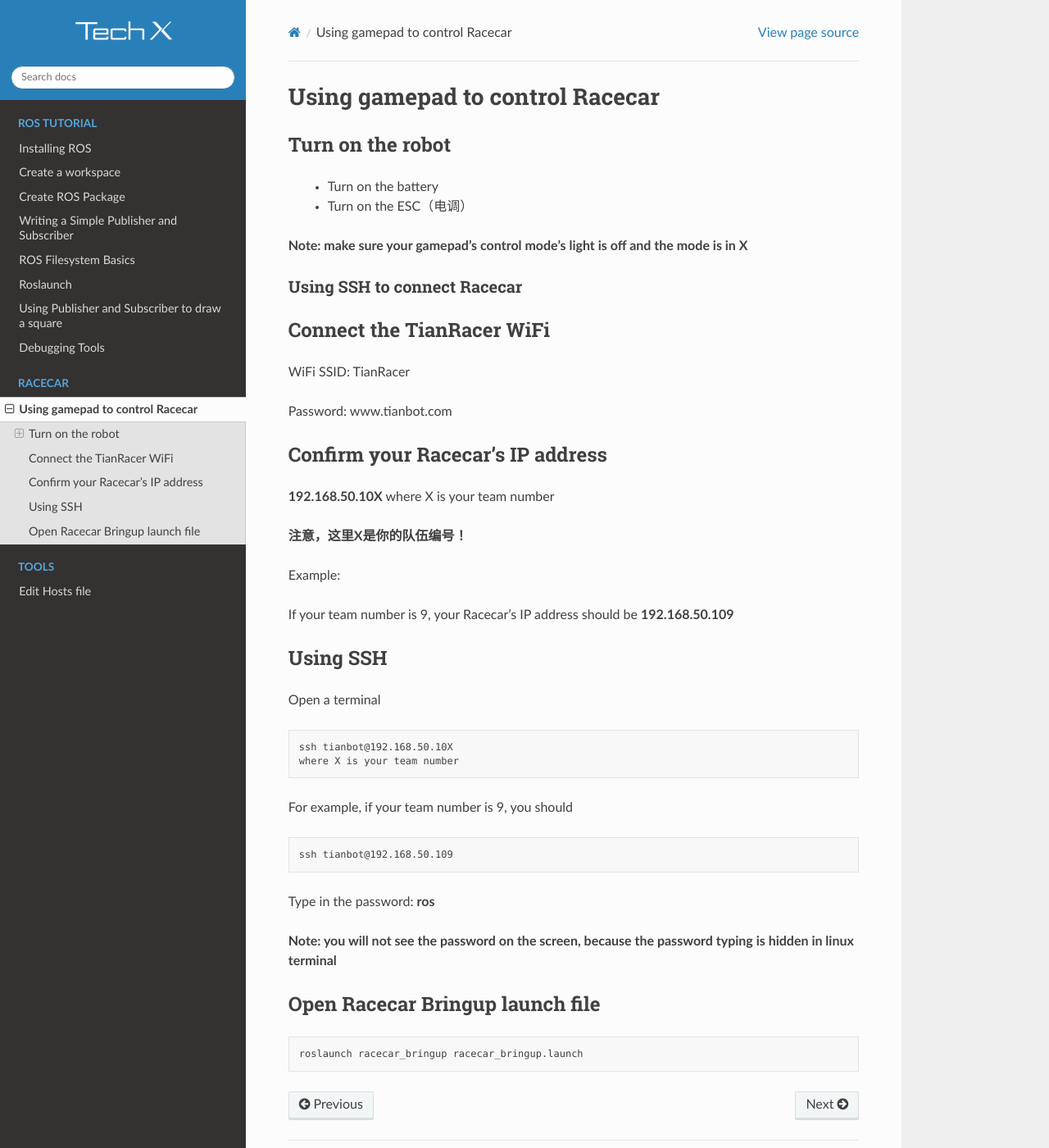
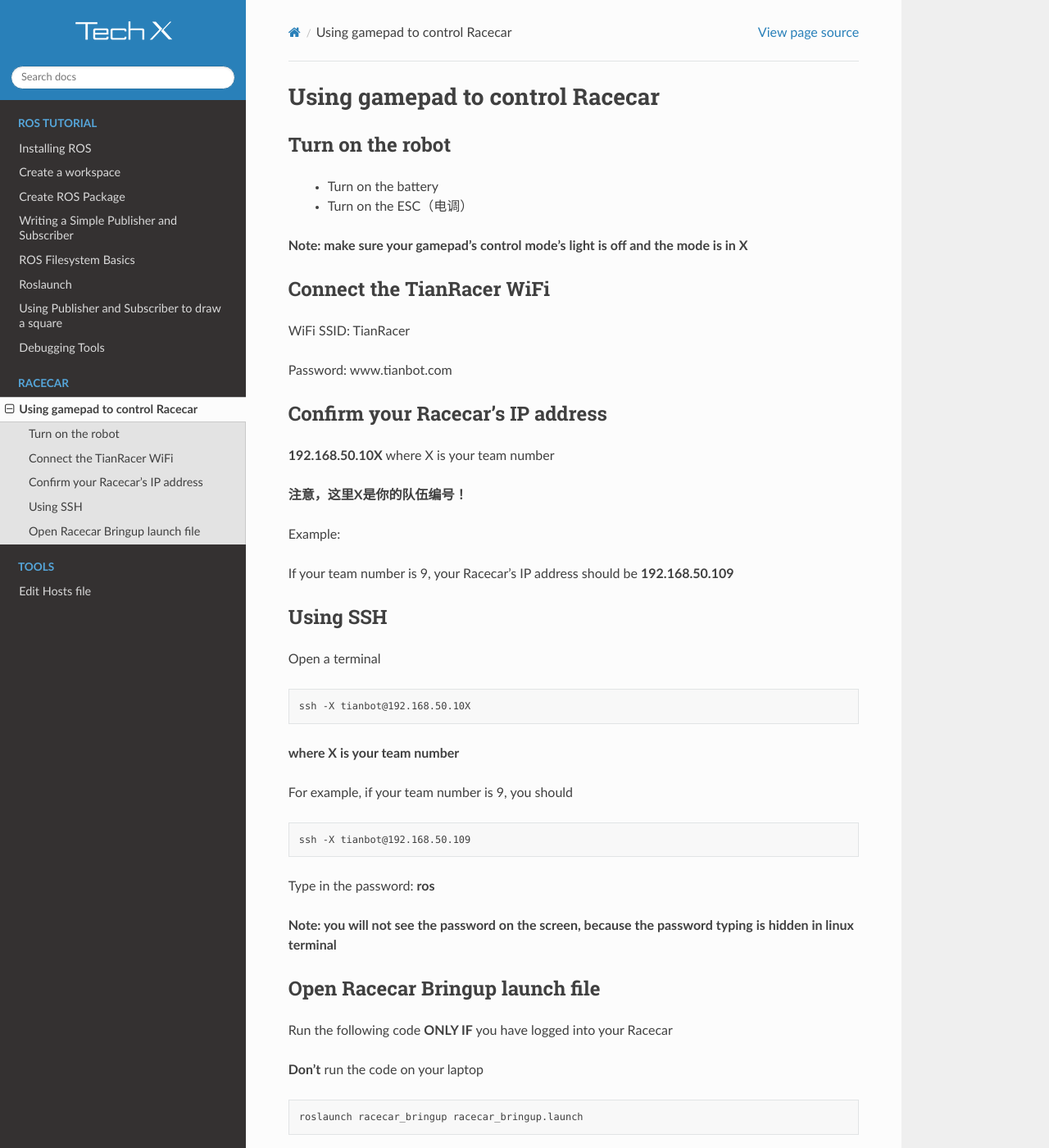
Before and after one commit to hanzheteng/tx19-robotics, a Sphinx documentation site: the page built from docs/car/remotecontrol.rst, in a window 1280 px wide and 1400 px high. Shown: the whole window at 82% size. Built offline with Sphinx 7.4.7 and the Read the Docs theme 2.0.0, drawn with Linux system fonts in a browser that asks for light colours.

Commit message:
fix bugs

```diff
--- a/docs/car/remotecontrol.rst
+++ b/docs/car/remotecontrol.rst
@@ -9,9 +9,6 @@ Turn on the robot
     * Turn on the ESC（电调）
 
 **Note: make sure your gamepad's control mode's light is off and the mode is in X**
-
-Using SSH to connect Racecar
-----------------------------
 
 Connect the TianRacer WiFi
 ~~~~~~~~~~~~~~~~~~~~~~~~~~
@@ -38,14 +35,15 @@ Open a terminal
 
 .. code:: bash
 
-    ssh tianbot@192.168.50.10X
-    where X is your team number
+    ssh -X tianbot@192.168.50.10X
+
+**where X is your team number**
 
 For example, if your team number is 9, you should
 
 .. code:: bash
 
-    ssh tianbot@192.168.50.109
+    ssh -X tianbot@192.168.50.109
 
 Type in the password: **ros**
 
@@ -55,6 +53,10 @@ hidden in linux terminal**
 Open Racecar Bringup launch file
 ~~~~~~~~~~~~~~~~~~~~~~~~~~~~~~~~~~
 
+Run the following code **ONLY IF** you have logged into your Racecar
+
+**Don't** run the code on your laptop
+
 .. code:: bash
 
     roslaunch racecar_bringup racecar_bringup.launch
--- a/docs/ros/debug.rst
+++ b/docs/ros/debug.rst
@@ -39,7 +39,7 @@ rostopic echo topicname returns the messages being sent from the ROS master abou
 
 .. code:: bash
 
-    rostopic echo
+    rostopic echo <topic name>
 
 nmap
 ----
```
Also changed, not shown: docs/tools/hosts.rst (+5 -3 lines).
